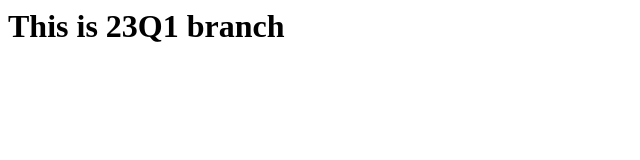
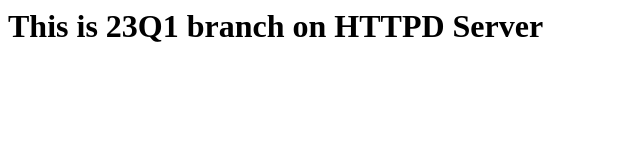
Before and after one commit to chitrangsawant/webhook, a plain HTML site: page index.html in a window 1280 px wide. Shown: the whole page, without its empty margins (0-640 px from the left). Drawn offline with Linux system fonts and the light colour scheme.

Commit message:
Update index.html

```diff
--- a/index.html
+++ b/index.html
@@ -1 +1 @@
-<h1>This is 23Q1 branch<h1/>
+<h1>This is 23Q1 branch on HTTPD Server<h1/>
```
